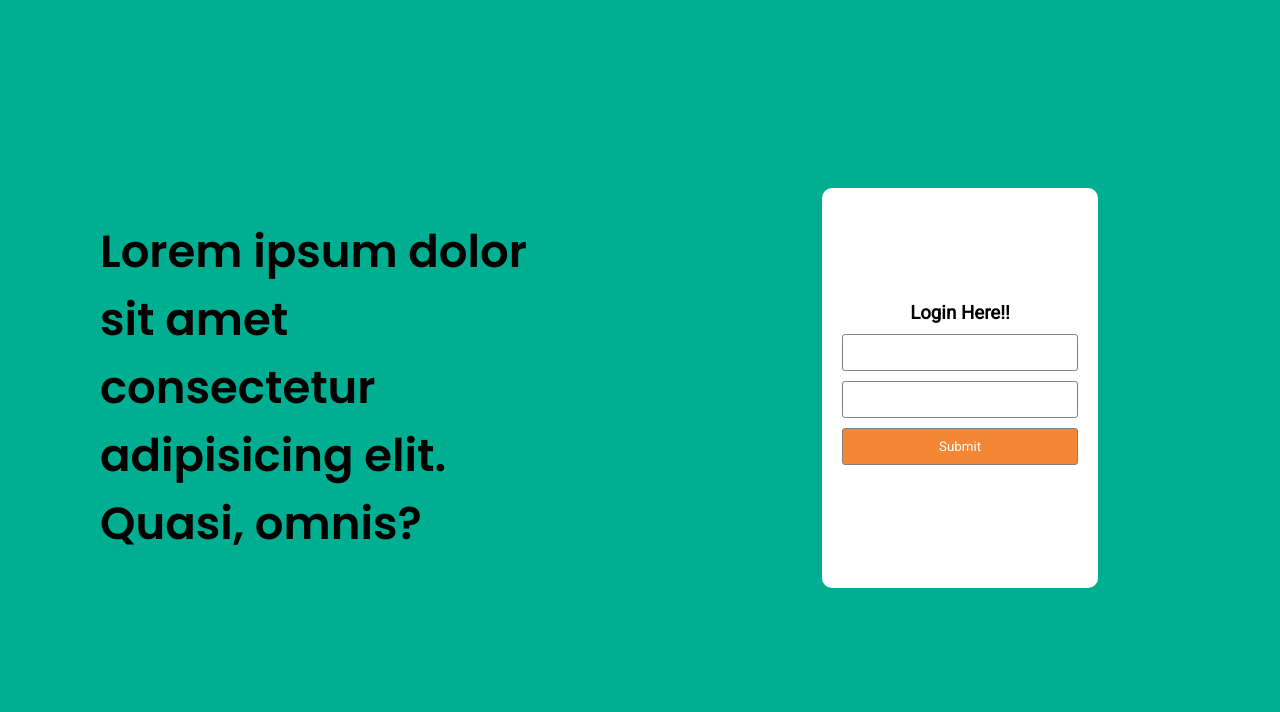
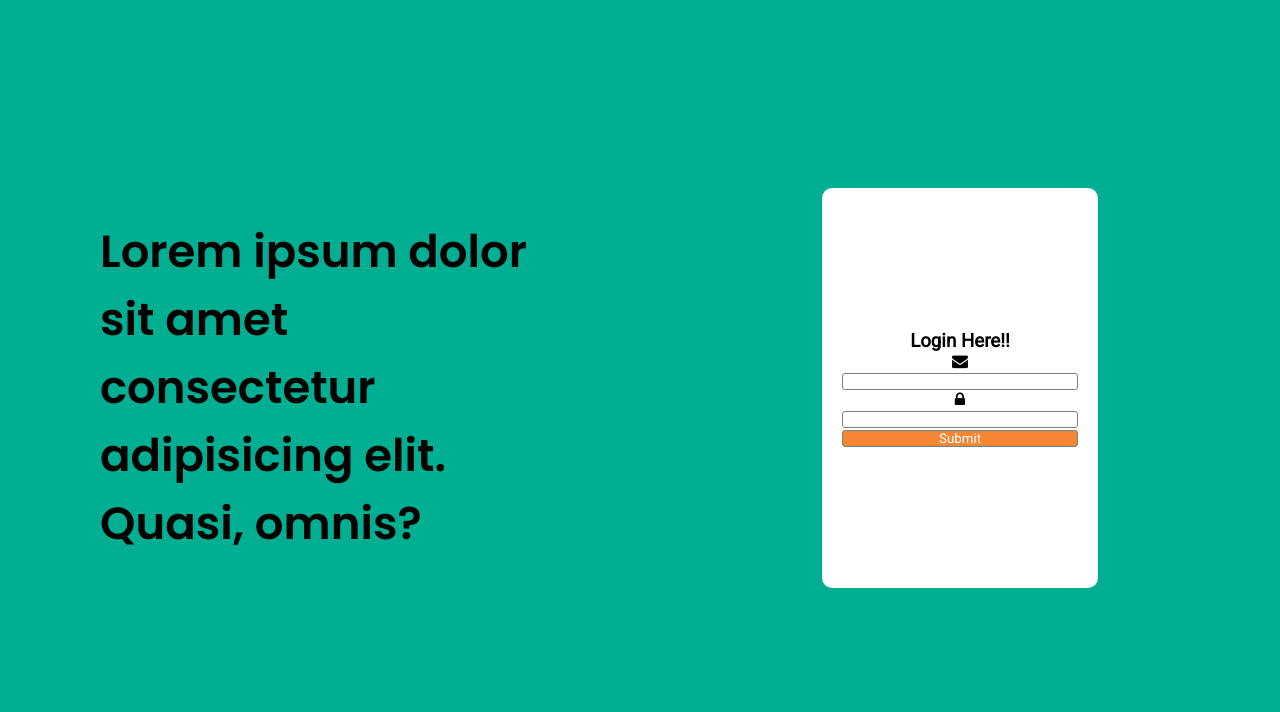
Before and after one commit to Sashi445/amigos_frontend, a plain HTML site: page colorscheme/index.html in a window 1280 px wide. Shown: the part 88-800 px from the top of the page. Drawn offline with Linux system fonts and the light colour scheme.

Commit message:
Made some minor changes

```diff
--- a/colorscheme/index.html
+++ b/colorscheme/index.html
@@ -4,6 +4,7 @@
     <meta charset="UTF-8">
     <meta name="viewport" content="width=device-width, initial-scale=1.0">
     <link rel="stylesheet" href="styles.css">
+    <link rel="stylesheet" href="https://cdnjs.cloudflare.com/ajax/libs/font-awesome/4.7.0/css/font-awesome.min.css">
     <title>Document</title>
 </head>
 <body>
@@ -22,8 +23,18 @@
                     <div class="container">
                         <h3>Login Here!!</h3>
                         <form action="">
-                            <input type="text">
-                            <input type="text">
+                            <div>
+                                <span>
+                                    <i class="fa fa-envelope" aria-hidden="true"></i>
+                                    <input type="text">
+                                </span>
+                            </div>
+                            <div>
+                                <span>
+                                    <i class="fa fa-lock" aria-hidden="true"></i>
+                                    <input type="password">
+                                </span>
+                            </div>
                             <input  class='login' type="submit">
                         </form>
                     </div>
--- a/colorscheme/styles.css
+++ b/colorscheme/styles.css
@@ -77,10 +77,9 @@
 }
 
 .container input{
-    display: block;
-    padding: 10px 50px;
+    /* padding: 10px 50px; */
     /* margin: 10px; */
-    margin: 10px 0px;
+    /* margin: 10px 0px; */
     border: grey solid 1px;
     border-radius: 3px;
     width: 100%;
```
Also changed, not shown: 1 other file.
